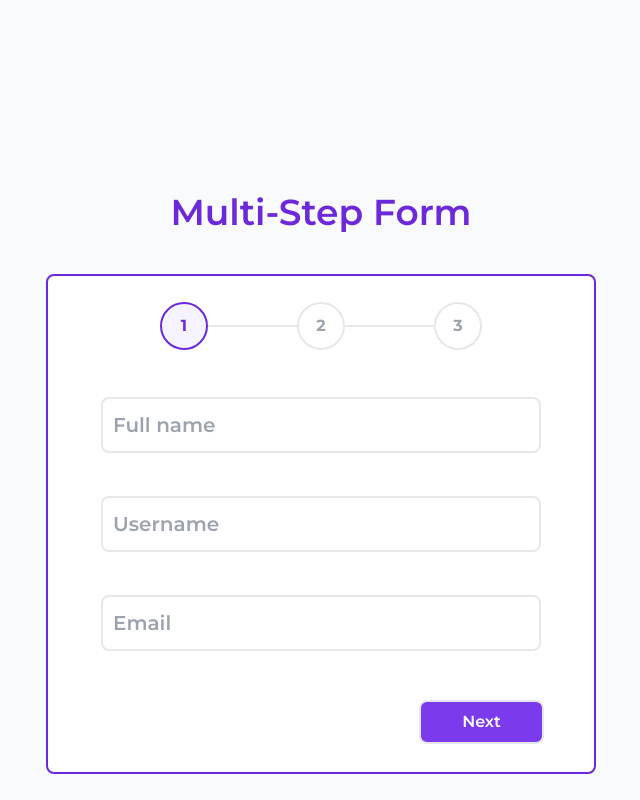
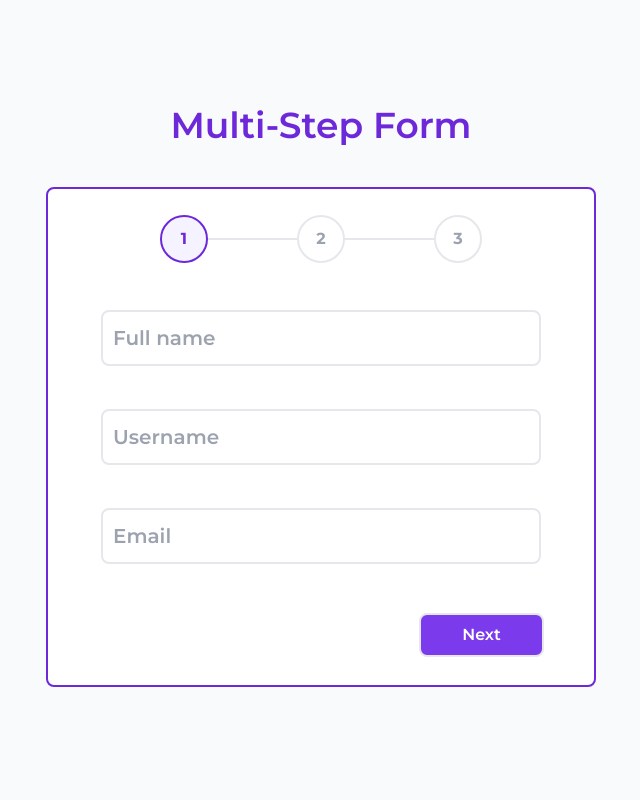
Before and after one commit to AhmedMahmoudT/multi-step-form-react, a React (Vite) app: page / in a window 1280 px wide. Shown: the whole page, without its empty margins (319-959 px from the left). Built offline with nearby package versions, Linux system fonts and the light colour scheme.

Commit message:
refactor layout structure and scaling for responsiveness

```diff
--- a/src/App.jsx
+++ b/src/App.jsx
@@ -3,14 +3,15 @@ import Form from "./components/Form";
 
 const App = () => {
   return (
-    <div className="flex flex-col items-center h-screen bg-slate-50">
+    <div className="h-screen flex justify-center bg-slate-50">
+      <div className="scale-[.60] md:scale-75 lg:scale-100 flex flex-col items-center m-auto">
         <motion.div
           initial={{ borderBottom: "2px solid #6d28d9" }}
           animate={{
             borderBottom: "2px solid #f8fafc",
             transition: { delay: 2 },
           }}
-        className="z-10 w-[600px] h-[250px] bg-slate-50 flex place-items-end justify-center overflow-hidden pb-4 mb-6"
+          className="z-10 -mt-[70vh] md:-mt-[50vh] lg:-mt-[200px] w-[600px] h-[70vh] md: lg:h-[250px] bg-slate-50 flex place-items-end justify-center overflow-hidden pb-4 mb-6"
         >
           <motion.p
             initial={{ y: 65 }}
@@ -22,6 +23,7 @@ const App = () => {
         </motion.div>
         <Form />
       </div>
+    </div>
   );
 };
 
```
Also changed, not shown: 1 other file (tests, documents, lock files or other folders). Lines whose indentation alone changed are shown as unchanged.
